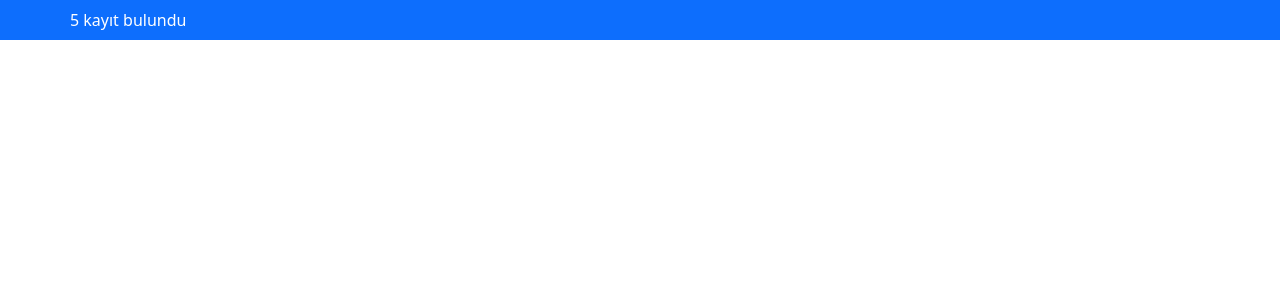
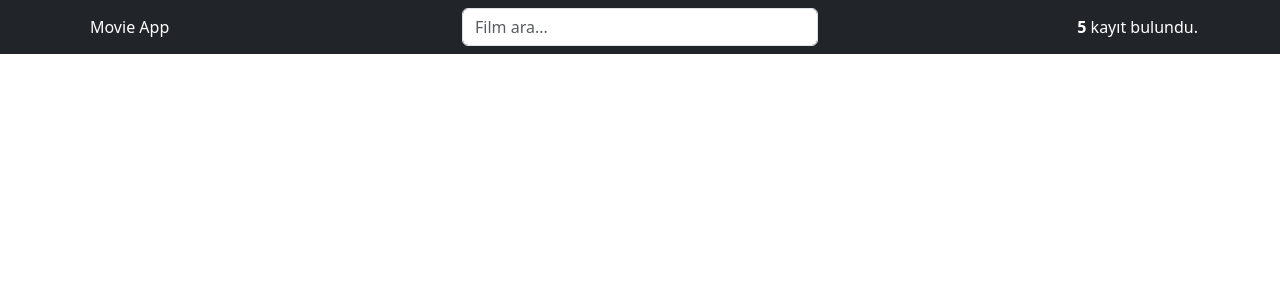
Before and after one commit to ibrahimkocal/movieApp, a React app: page / in a window 1280 px wide. Shown: the top 300 px of the page. Built offline with nearby package versions, Linux system fonts and the light colour scheme; the HTML template or start-up script is replaced by a standard one.

Commit message:
navbar düzenlemesi

```diff
--- a/src/App.jsx
+++ b/src/App.jsx
@@ -5,19 +5,48 @@ function App() {
 
   return (
     <>
-      <Nav />
+      <Nav>
+        <Logo />
+        <Search />
+        <NavSearchResults />
+      </Nav>
     </>
   );
 }
 
-function Nav() {
+function Nav({ children }) {
   return (
-    <nav className="bg-primary text-white p-2">
+    <nav className="bg-dark text-white p-2">
       <div className="container">
-        <div className="row align-items-center">5 kayıt bulundu</div>
+        <div className="row align-items-center">{children}</div>
       </div>
     </nav>
   );
 }
 
+function Logo() {
+  return (
+    <div className="col-4">
+      <i className="bi bi-camera-reels me-2"></i>
+      Movie App
+    </div>
+  );
+}
+
+function Search() {
+  return (
+    <div className="col-4">
+      <input type="text" className="form-control" placeholder="Film ara..." />
+    </div>
+  );
+}
+
+function NavSearchResults() {
+  return (
+    <div className="col-4 text-end">
+      <strong>5</strong> kayıt bulundu.
+    </div>
+  );
+}
+
 export default App;
--- a/src/main.jsx
+++ b/src/main.jsx
@@ -1,8 +1,8 @@
 import { StrictMode } from "react";
 import { createRoot } from "react-dom/client";
 import "./index.css";
+import "bootstrap/dist/css/bootstrap.min.css";
 import App from "./App.jsx";
-import "bootstrap/dist/css/bootstrap.min.css";
 
 createRoot(document.getElementById("root")).render(
   <StrictMode>
```
Also changed, not shown: 1 other file (tests, documents, lock files or other folders).
